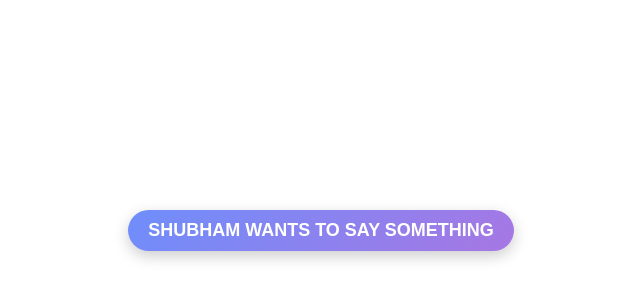
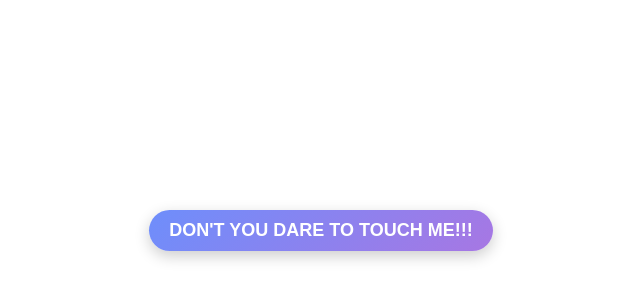
Before and after one commit to su-bham/HBD, a plain HTML site: page index.html in a window 1280 px wide. Shown: the part 170-470 px from the top of the page, without its empty margins (319-959 px from the left). Drawn offline with Linux system fonts and the light colour scheme.

Commit message:
Updated the button message

```diff
--- a/index.html
+++ b/index.html
@@ -8,7 +8,7 @@
 </head>
 <body>
 
-<button id="specialMessageButton">Shubham wants to say something</button>
+<button id="specialMessageButton">Don't you dare to touch me!!!</button>
 <img id="sorryKiranImage" src="images/Kiran.jpg" alt="Sorry Kiran" style="display:none; max-width: 100%; height: auto;">
 
 <script>
```
